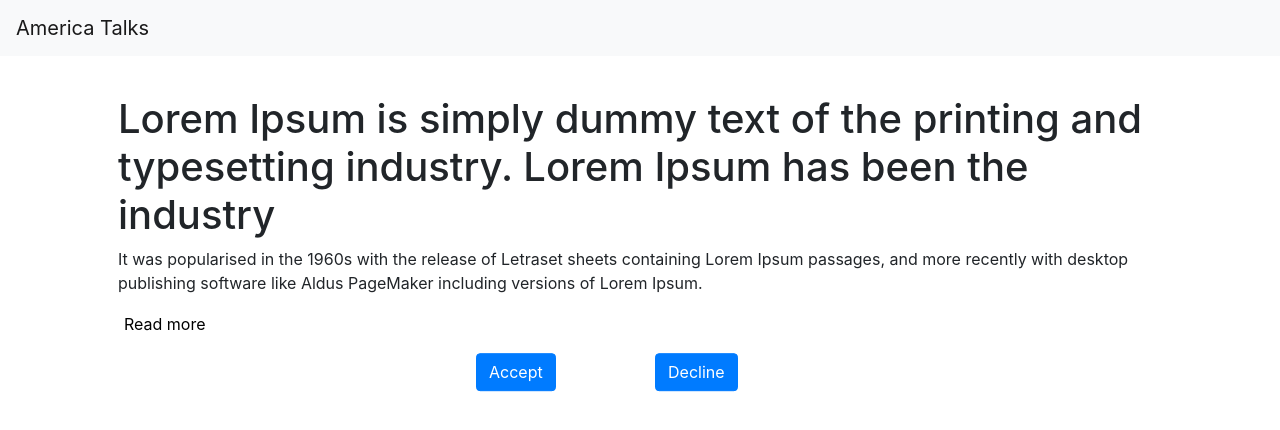
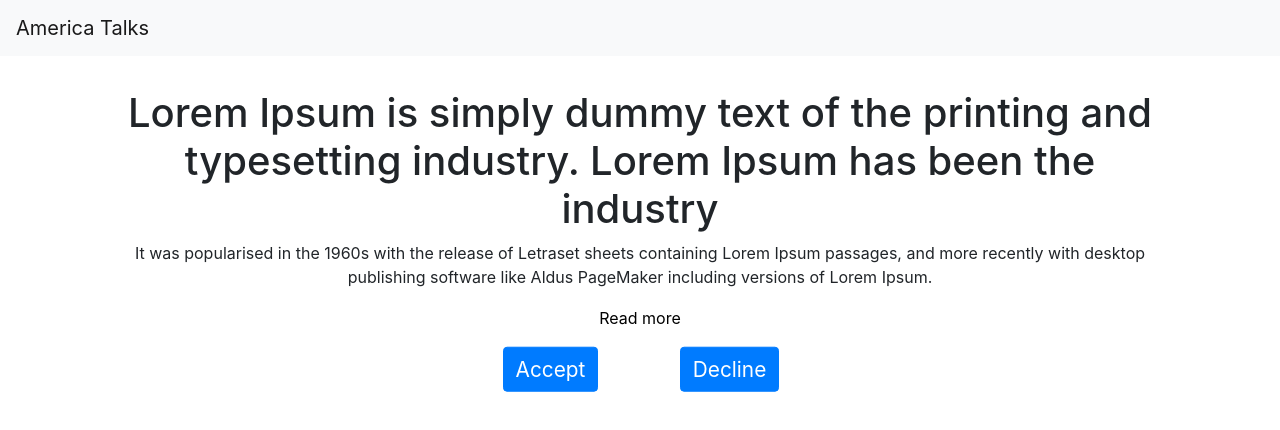
Before and after one commit to sandaiiyahh/Rural-Gap-Equalithon, a React (Create React App) app: page / in a window 1280 px wide. Shown: the top 430 px of the page. Built offline with nearby package versions, Linux system fonts and the light colour scheme.

Commit message:
Style Permissions buttons

```diff
--- a/src/components/Permissions.js
+++ b/src/components/Permissions.js
@@ -11,7 +11,7 @@ function Permissions() {
   const handleClose = () => setShow(false);
 
   return (
-    <Container className="p-5">
+    <Container className="p-5 text-center">
       <h1>
         Lorem Ipsum is simply dummy text of the printing and typesetting
         industry. Lorem Ipsum has been the industry
@@ -28,11 +28,13 @@ function Permissions() {
       <div className="row justify-content-center">
         <div className="col-6 col-md-2 mt-3">
           <Link to="/start">
-            <Button variant="primary">Accept</Button>
+            <Button variant="primary" className="button">
+              Accept
+            </Button>
           </Link>
         </div>
         <div className="col-6 col-md-2 mt-3">
-          <Button>Decline</Button>
+          <Button className="button">Decline</Button>
         </div>
       </div>
       {/* </Jumbotron> */}
--- a/src/index.css
+++ b/src/index.css
@@ -52,6 +52,10 @@ code {
   text-align: left;
 }
 
+.button {
+  font-size: 1.3em;
+}
+
 .media-btn {
   padding: 1em;
   margin-right: 2em;
--- a/src/index.js
+++ b/src/index.js
@@ -3,7 +3,6 @@ import ReactDOM from 'react-dom';
 import App from './App';
 import * as serviceWorkerRegistration from './serviceWorkerRegistration';
 import reportWebVitals from './reportWebVitals';
-import 'bootstrap/dist/css/bootstrap.min.css';
 import './index.css';
 
 ReactDOM.render(
```
